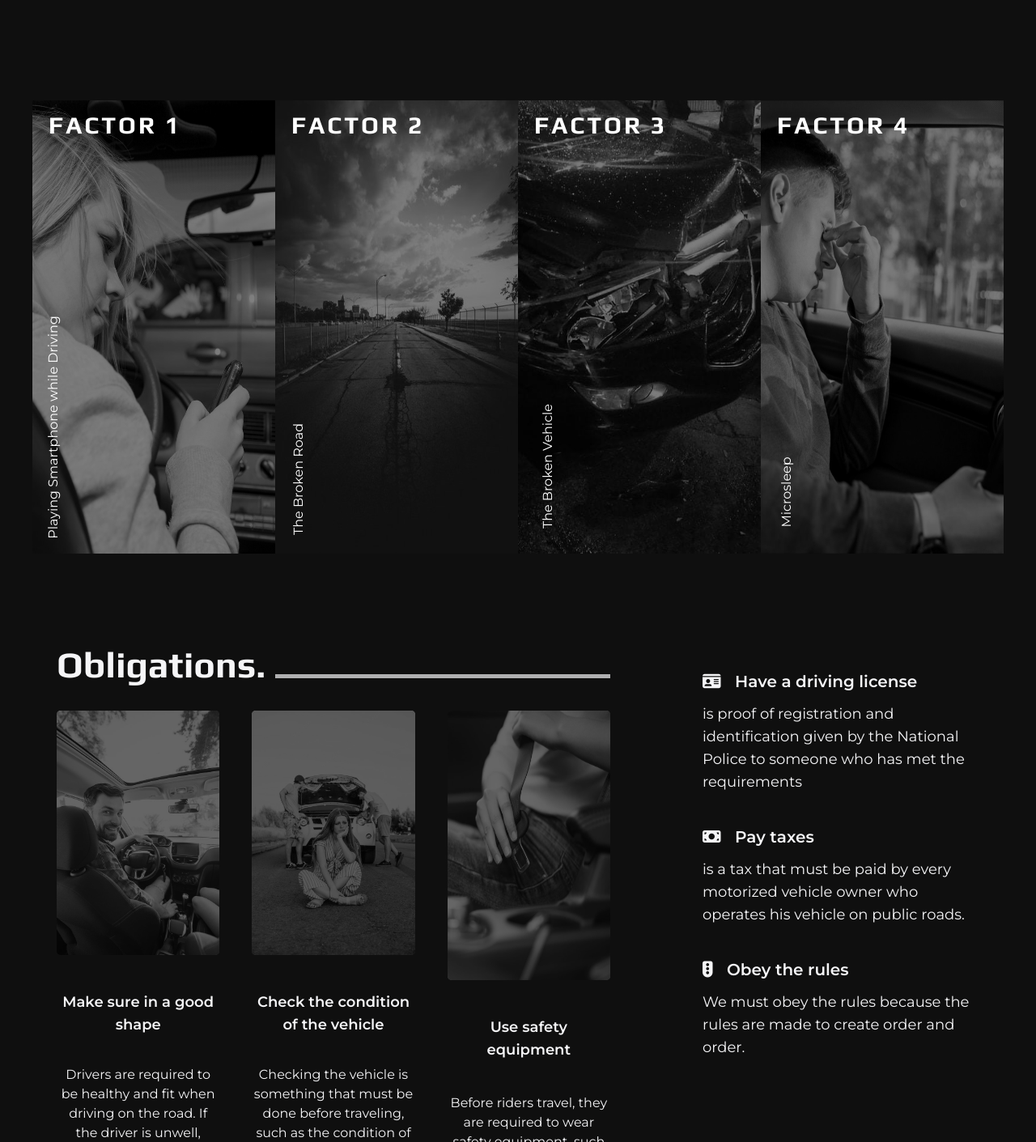
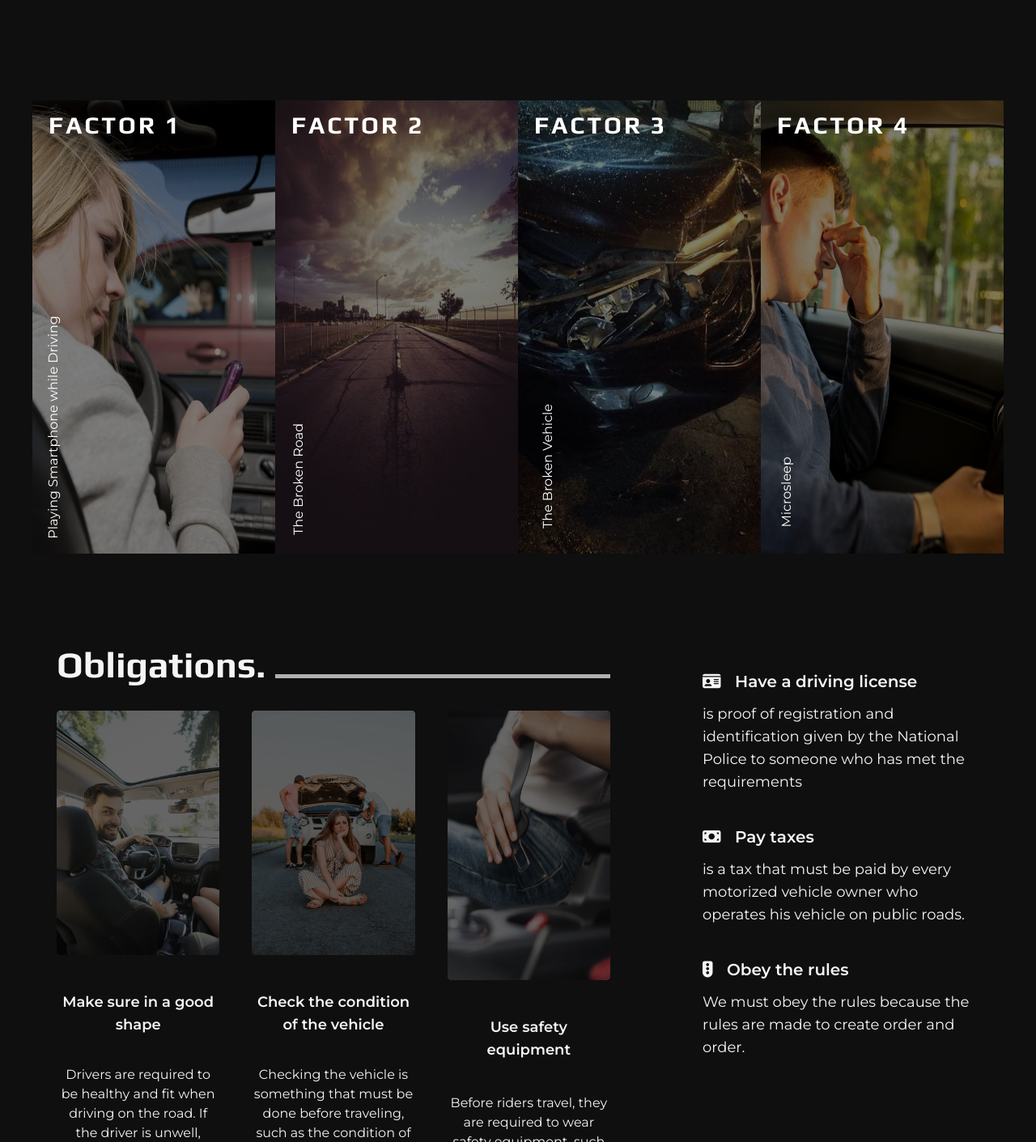
Before and after one commit to Adiptra/SafeDrive, a website: page index.html in a window 1280 px wide. Shown: the part 780-2191 px from the top of the page at 81% size. Drawn offline with Linux system fonts and the light colour scheme.

Commit message:
SafeDrive

```diff
--- a/index.html
+++ b/index.html
@@ -138,7 +138,7 @@
     <!-- Factors -->
     <section id="Factors" class="mt-16 md:h-[80vh]">
       <div class="py-[40px] px-[40px] md:flex w-full h-full">
-        <div class="w-full md:w-[25%] h-full relative grayscale">
+        <div class="w-full md:w-[25%] h-full relative">
           <img src="./src/images/kelalaian.jpg" class="h-full" alt="" />
           <div
             class="bg-black bg-opacity-50 w-full h-full top-0 absolute"
@@ -154,7 +154,7 @@
             Playing Smartphone while Driving
           </p>
         </div>
-        <div class="w-full md:w-[25%] h-full relative grayscale">
+        <div class="w-full md:w-[25%] h-full relative">
           <img src="./src/images/jalanRusak.jpg" class="h-full" alt="" />
           <div
             class="bg-black bg-opacity-50 w-full h-full top-0 absolute"
@@ -170,7 +170,7 @@
             The Broken Road
           </p>
         </div>
-        <div class="w-full md:w-[25%] h-full relative grayscale">
+        <div class="w-full md:w-[25%] h-full relative">
           <img src="./src/images/kendaraan.jpg" class="w-full h-full" alt="" />
           <div
             class="bg-black bg-opacity-50 w-full h-full top-0 absolute"
@@ -186,7 +186,7 @@
             The Broken Vehicle
           </p>
         </div>
-        <div class="w-full md:w-[25%] h-full relative grayscale">
+        <div class="w-full md:w-[25%] h-full relative">
           <img src="./src/images/mengantuk.jpg" class="h-full" alt="" />
           <div
             class="bg-black bg-opacity-50 w-full h-full top-0 absolute"
@@ -222,7 +222,7 @@
                 <img
                   src="./src/images/kondisiPengemudi.jpg"
                   style="border-radius: 5px"
-                  class="w-full h-[55%] grayscale"
+                  class="w-full h-[55%]"
                   alt=""
                 />
                 <div
@@ -244,7 +244,7 @@
               <div class="w-full relative">
                 <img
                   src="./src/images/kondisiKendaraan.jpg"
-                  class="w-full h-[55%] grayscale"
+                  class="w-full h-[55%]"
                   style="border-radius: 5px"
                   alt=""
                 />
@@ -267,7 +267,7 @@
                 <img
                   src="./src/images/sabukPengaman.jpg"
                   style="border-radius: 5px"
-                  class="w-full h-full grayscale"
+                  class="w-full h-full"
                   alt=""
                 />
                 <div
```
Also changed, not shown: output.css.
